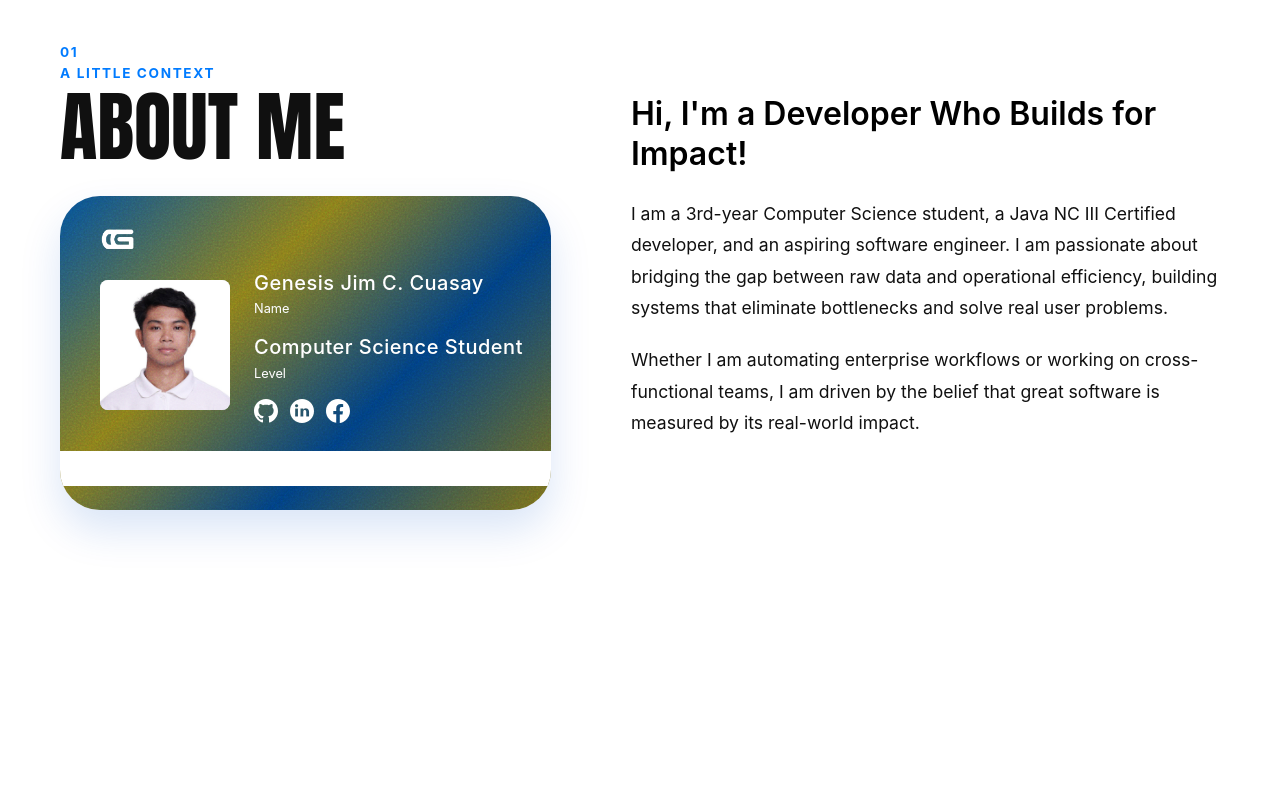
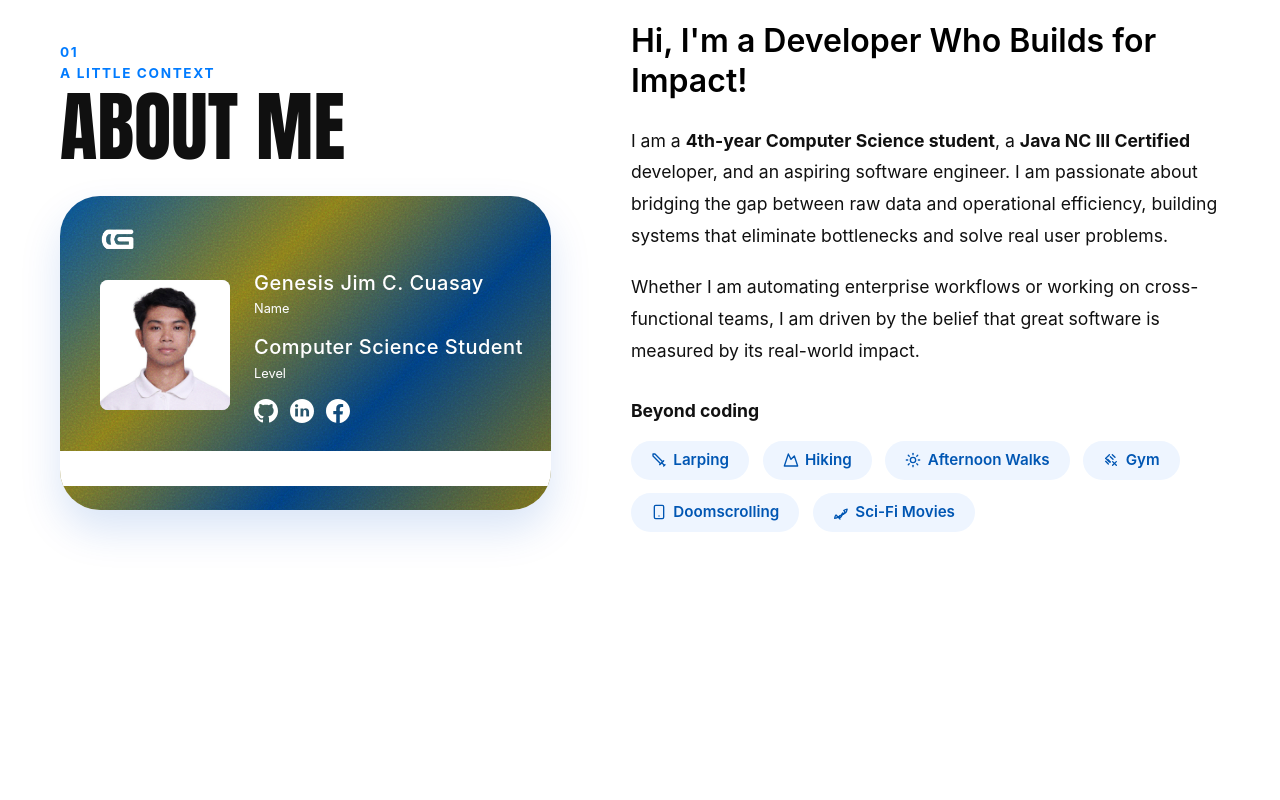
Before and after one commit to jimcsy/Portfolio, a React (Vite) app in the folder Portfolio-v2/: page / in a window 1280 px wide. Shown: the part 920-1720 px from the top of the page. Built offline with nearby package versions, Linux system fonts and the light colour scheme.

Commit message:
Edit about section

```diff
--- a/Portfolio-v2/src/components/About.css
+++ b/Portfolio-v2/src/components/About.css
@@ -226,6 +226,54 @@
   z-index: 1;
 }
 
+/* --- Beyond coding Tags --- */
+.beyond-the-code {
+  margin-top: 2rem;
+  /* Removed the top border so it flows naturally */
+}
+
+.beyond-heading {
+  font-size: 1.1rem;
+  color: #111111;
+  font-weight: 700;
+  margin-bottom: 1rem;
+}
+
+.hobby-tags {
+  display: flex;
+  flex-direction: row; /* Forces them to stay in a horizontal line */
+  flex-wrap: wrap;     /* Allows them to drop to the next line if they run out of space */
+  gap: 0.85rem;
+}
+
+.hobby-tag {
+  display: inline-flex; /* CHANGED: Keeps it inline like a pill! */
+  align-items: center;
+  gap: 0.4rem;
+  width: fit-content;   /* CHANGED: Forces the background to hug the text/icon tightly */
+
+  background-color: #eef5ff;
+  color: #0056b3;
+  padding: 0.5rem 1.25rem;
+  border-radius: 999px;
+  font-size: 0.95rem;
+  font-weight: 600;
+  cursor: default;
+  transition: background-color 0.2s ease, transform 0.2s ease;
+}
+
+/* Forces the custom SVG emojis to stay perfectly sized */
+.hobby-tag svg {
+  width: 16px;
+  height: 16px;
+  flex-shrink: 0;
+}
+
+.hobby-tag:hover {
+  background-color: #e0edff;
+  transform: translateY(-2px);
+}
+
 /* ==================================================== */
 /* 📱 RESPONSIVE ADJUSTMENTS 📱                         */
 /* ==================================================== */
--- a/Portfolio-v2/src/components/About.jsx
+++ b/Portfolio-v2/src/components/About.jsx
@@ -91,16 +91,62 @@ export default function About() {
         </div>
       </div>
 
-      {/* RIGHT COLUMN: Text Copy */}
+      {/* Right Side: Text Copy */}
         <div className="about-right">
           <div className="about-copy">
             <p className="section-lead">Hi, I'm a Developer Who Builds for Impact!</p>
             <p>
-            I am a 3rd-year Computer Science student, a Java NC III Certified developer, and an aspiring software engineer. I am passionate about bridging the gap between raw data and operational efficiency, building systems that eliminate bottlenecks and solve real user problems.
+              I am a <strong>4th-year Computer Science student</strong>, a <strong>Java NC III Certified</strong> developer, and an aspiring software engineer. I am passionate about bridging the gap between raw data and operational efficiency, building systems that eliminate bottlenecks and solve real user problems.
             </p>
             <p>
               Whether I am automating enterprise workflows or working on cross-functional teams, I am driven by the belief that great software is measured by its real-world impact.
             </p>
+
+            {/* NEW: Updated "Beyond coding" Section */}
+            {/* NEW: Updated "Beyond coding" Section */}
+            <div className="beyond-the-code">
+              <h3 className="beyond-heading">Beyond coding</h3>
+              <div className="hobby-tags">
+
+                <span className="hobby-tag">
+                  {/* Sword icon for Larping */}
+                  <svg viewBox="0 0 24 24" fill="none" stroke="currentColor" strokeWidth="2" strokeLinecap="round" strokeLinejoin="round"><path d="M14.5 17.5L3 6V3h3l11.5 11.5"/><path d="M13 19l6-6"/><path d="M16 16l4 4"/><path d="M19 21l2-2"/></svg>
+                  Larping
+                </span>
+
+                <span className="hobby-tag">
+                  {/* Mountain icon for Hiking */}
+                  <svg viewBox="0 0 24 24" fill="none" stroke="currentColor" strokeWidth="2" strokeLinecap="round" strokeLinejoin="round"><path d="m8 3 4 8 5-5 5 15H2L8 3z"/></svg>
+                  Hiking
+                </span>
+
+                <span className="hobby-tag">
+                  {/* Sun icon for Afternoon Walks */}
+                  <svg viewBox="0 0 24 24" fill="none" stroke="currentColor" strokeWidth="2" strokeLinecap="round" strokeLinejoin="round"><circle cx="12" cy="12" r="4"/><path d="M12 2v2"/><path d="M12 20v2"/><path d="m4.93 4.93 1.41 1.41"/><path d="m17.66 17.66 1.41 1.41"/><path d="M2 12h2"/><path d="M20 12h2"/><path d="m6.34 17.66-1.41 1.41"/><path d="m19.07 4.93-1.41 1.41"/></svg>
+                  Afternoon Walks
+                </span>
+
+                <span className="hobby-tag">
+                  {/* Dumbbell icon for Gym */}
+                  <svg viewBox="0 0 24 24" fill="none" stroke="currentColor" strokeWidth="2" strokeLinecap="round" strokeLinejoin="round"><path d="m14.4 14.4 5.6 5.6"/><path d="m20 14.4-5.6 5.6"/><path d="m4 9.6 5.6 5.6"/><path d="m9.6 4-5.6 5.6"/><path d="m11 15-4-4"/><path d="m15 11-4-4"/><path d="m18 8-4-4"/><path d="m8 18-4-4"/></svg>
+                  Gym
+                </span>
+
+                <span className="hobby-tag">
+                  {/* Smartphone icon for Doomscrolling */}
+                  <svg viewBox="0 0 24 24" fill="none" stroke="currentColor" strokeWidth="2" strokeLinecap="round" strokeLinejoin="round"><rect width="14" height="20" x="5" y="2" rx="2" ry="2"/><path d="M12 18h.01"/></svg>
+                  Doomscrolling
+                </span>
+
+                <span className="hobby-tag">
+                  {/* Rocket icon for Sci-Fi Movies */}
+                  <svg viewBox="0 0 24 24" fill="none" stroke="currentColor" strokeWidth="2" strokeLinecap="round" strokeLinejoin="round"><path d="M4.5 16.5c-1.5 1.26-2 5-2 5s3.74-.5 5-2l.5-.5c1.17 1.17 3.07 1.17 4.24 0 .97-.97 1.22-2.38.74-3.52l.22-.22c1.14.48 2.55.23 3.52-.74 1.17-1.17 1.17-3.07 0-4.24l-.5-.5c1.5-1.26 5-2 5-2s-.74 3.74-2 5l-.5.5c-1.17 1.17-3.07 1.17-4.24 0-.97.97-1.22 2.38-.74 3.52l-.22.22c-1.14-.48-2.55-.23-3.52.74-1.17 1.17-1.17 3.07 0 4.24l.5.5z"/></svg>
+                  Sci-Fi Movies
+                </span>
+
+              </div>
+            </div>
+
           </div>
         </div>
 
```
Lines whose indentation alone changed are shown as unchanged.
